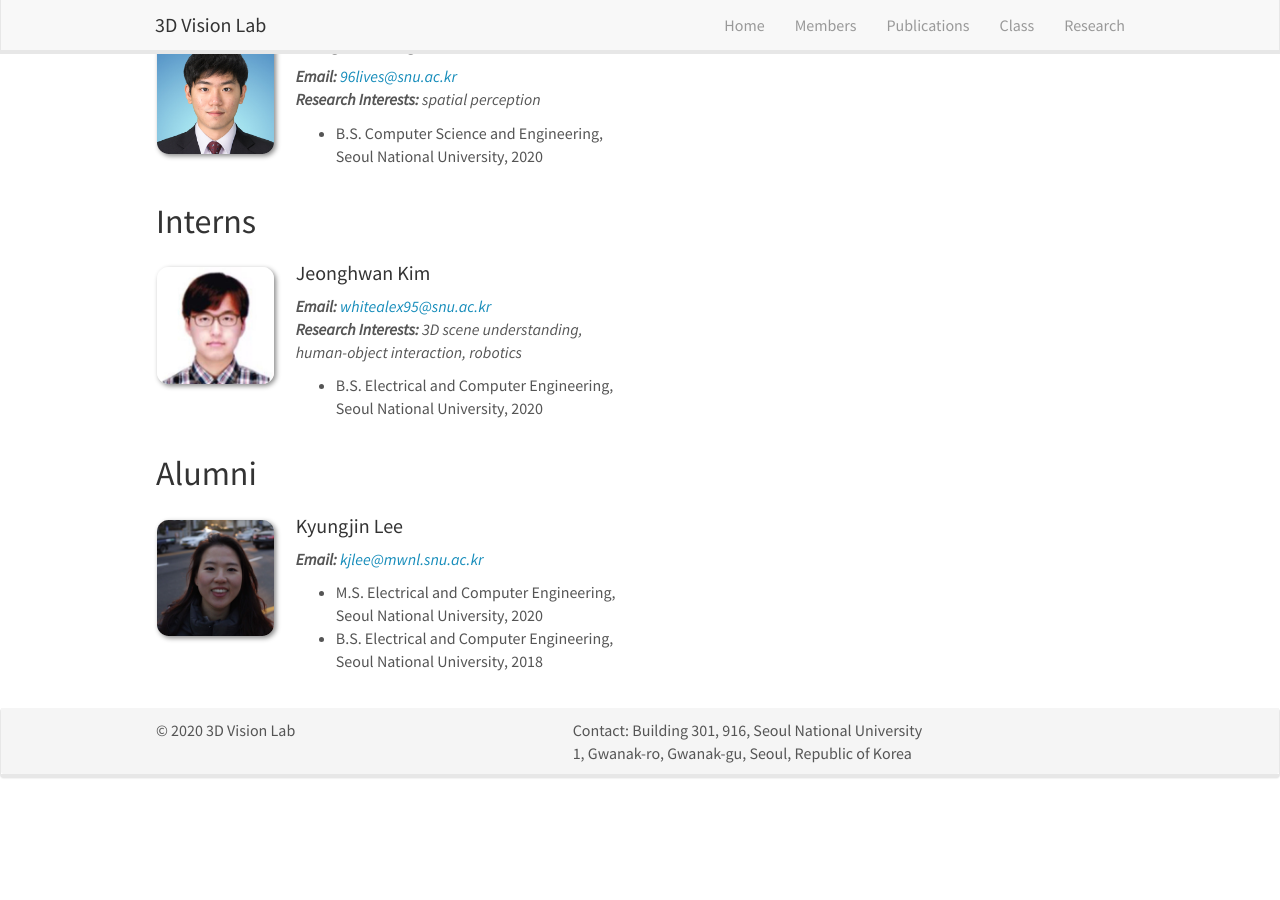
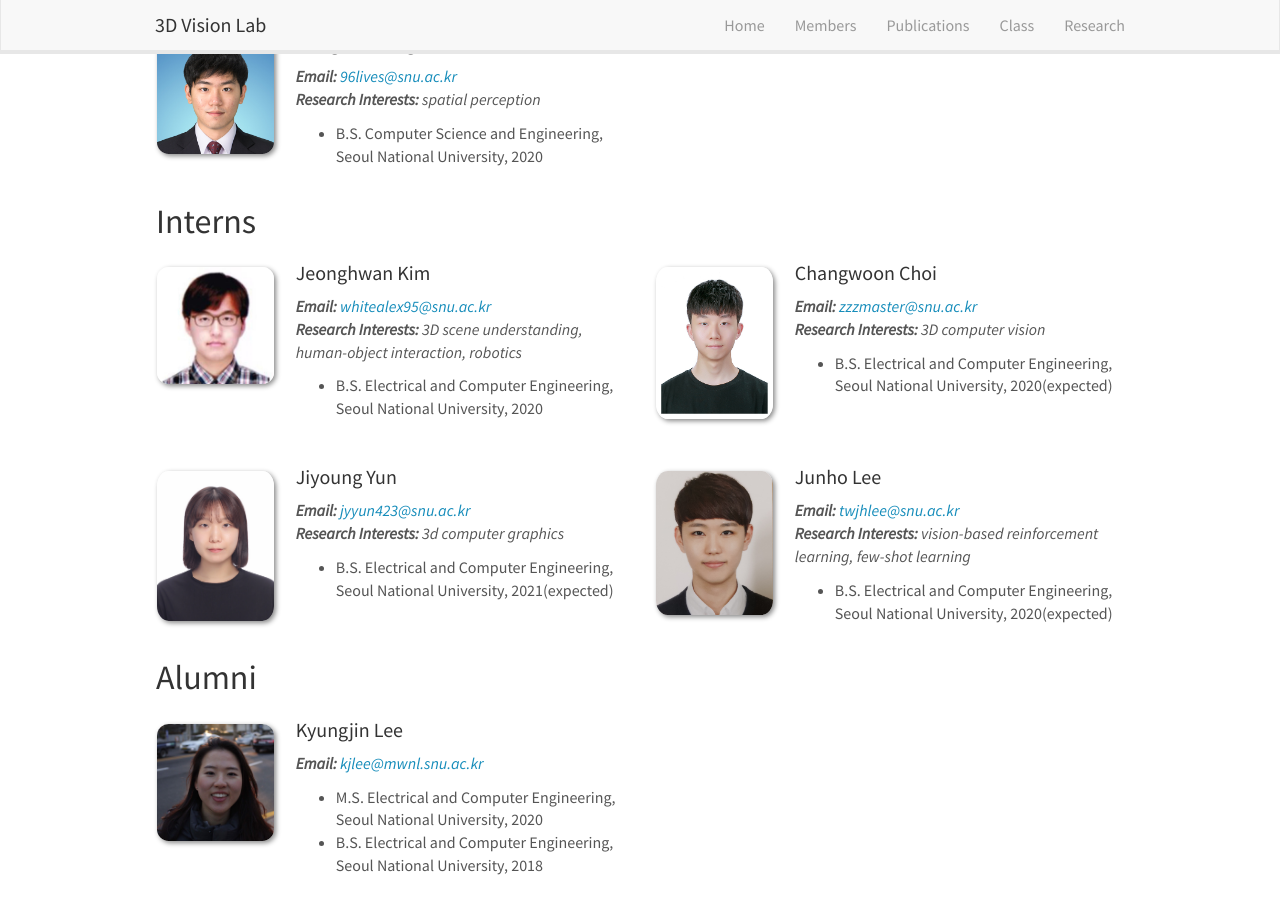
Before and after one commit to 3dvision-snu/3dvision-snu.github.io, a Jekyll site: the page built from _pages/members.md, in a window 1280 px wide and 900 px high, scrolled down 1307 px. Built offline with Jekyll 4.4.1, drawn with Linux system fonts in a browser that asks for light colours; nearby versions of some CDN libraries; before the commit the page ends 2085 px from its top, so only the background shows below that.

Commit message:
Add 3 interns

```diff
--- a/_data/members_bs.yml
+++ /dev/null
@@ -1,14 +0,0 @@
-#- name:
-#  photo: rock.jpg
-#  info:
-#  email:
-#  page:
-#  educations:
-
-- name: Jeonghwan Kim
-  photo: jeonghwan_kim.jpg
-  research_interests: 3D scene understanding, human-object interaction, robotics
-  # info: B.S. expected 2020
-  email: whitealex95@snu.ac.kr
-  educations:
-    - B.S. Electrical and Computer Engineering, Seoul National University, 2020
--- /dev/null
+++ b/_data/members_intern.yml
@@ -0,0 +1,37 @@
+#- name:
+#  photo: rock.jpg
+#  info:
+#  email:
+#  page:
+#  educations:
+
+- name: Jeonghwan Kim
+  photo: jeonghwan_kim.jpg
+  research_interests: 3D scene understanding, human-object interaction, robotics
+  email: whitealex95@snu.ac.kr
+  educations:
+    - B.S. Electrical and Computer Engineering, Seoul National University, 2020
+
+- name: Changwoon Choi
+  photo: changwoon_choi.jpg
+  research_interests: 3D computer vision
+  # info: B.S. expected 2020
+  email: zzzmaster@snu.ac.kr
+  educations:
+    - B.S. Electrical and Computer Engineering, Seoul National University, 2020(expected)
+
+- name: Jiyoung Yun
+  photo: jiyoung_yun.jpg
+  research_interests: 3d computer graphics
+  # info: B.S. expected 2021
+  email: jyyun423@snu.ac.kr
+  educations:
+    - B.S. Electrical and Computer Engineering, Seoul National University, 2021(expected)
+
+- name: Junho Lee
+  photo: junho_lee.jpg
+  research_interests: vision-based reinforcement learning, few-shot learning
+  # info: B.S. expected 2020
+  email: twjhlee@snu.ac.kr
+  educations:
+    - B.S. Electrical and Computer Engineering, Seoul National University, 2020(expected)
--- a/_pages/members.md
+++ b/_pages/members.md
@@ -154,7 +154,7 @@ permalink: /members/
 ## Interns
 
 {% assign number_printed = 0 %}
-{% for member in site.data.members_bs %}
+{% for member in site.data.members_intern %}
 
 {% assign even_odd = number_printed | modulo: 2 %}
 
```
Also changed, not shown: images/memberspic/changwoon_choi.jpg (added), images/memberspic/jiyoung_yun.jpg (added), images/memberspic/junho_lee.jpg (added).
